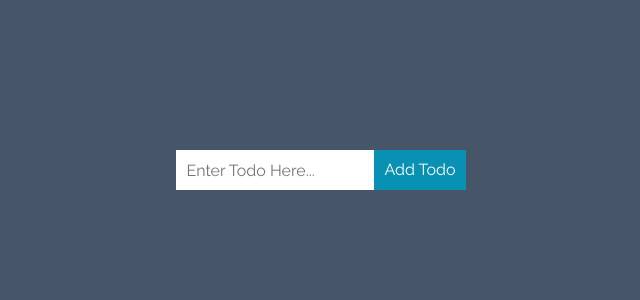
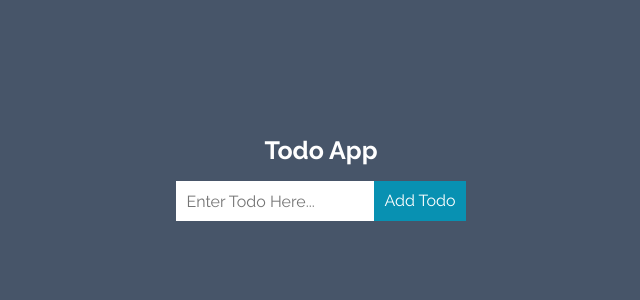
Before and after one commit to surajbera/todo-app, a React (Create React App) app: page / in a window 1280 px wide. Shown: the top 300 px of the page, without its empty margins (319-959 px from the left). Built offline with nearby package versions, Linux system fonts and the light colour scheme.

Commit message:
refactor

```diff
--- a/src/App.js
+++ b/src/App.js
@@ -48,12 +48,13 @@ function App() {
 	const todoToDelete = todo => {
 		const updatedTodos = todos.filter(todoItem => todoItem.id !== todo.id)
 		setTodos(updatedTodos)
-		setTodoToBeEdited(null)
+		if (todoToBeEdited) setTodoToBeEdited(null)
 		toast.success('Todo Deleted')
 	}
 
 	return (
 		<div className='App flex-wrapper'>
+			<h1 className='app-heading'>Todo App</h1>
 			<div className='todo-wrapper'>
 				<TodoForm
 					addTodos={addTodos}
--- a/src/style.css
+++ b/src/style.css
@@ -40,3 +40,6 @@ body {
 	height: 50rem;
 	overflow: auto;
 }
+.app-heading {
+	font-size: 2.5rem;
+}
```
